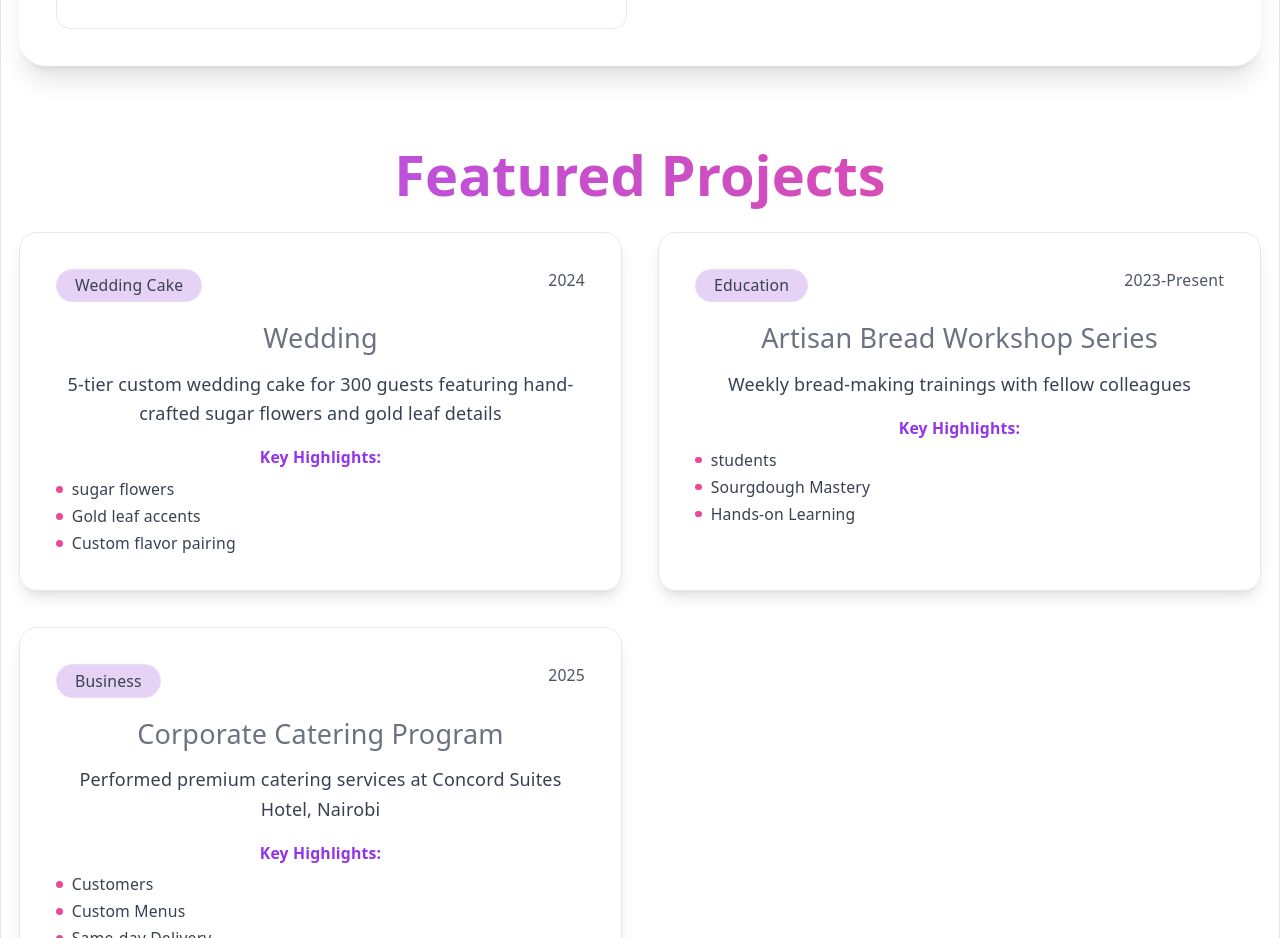
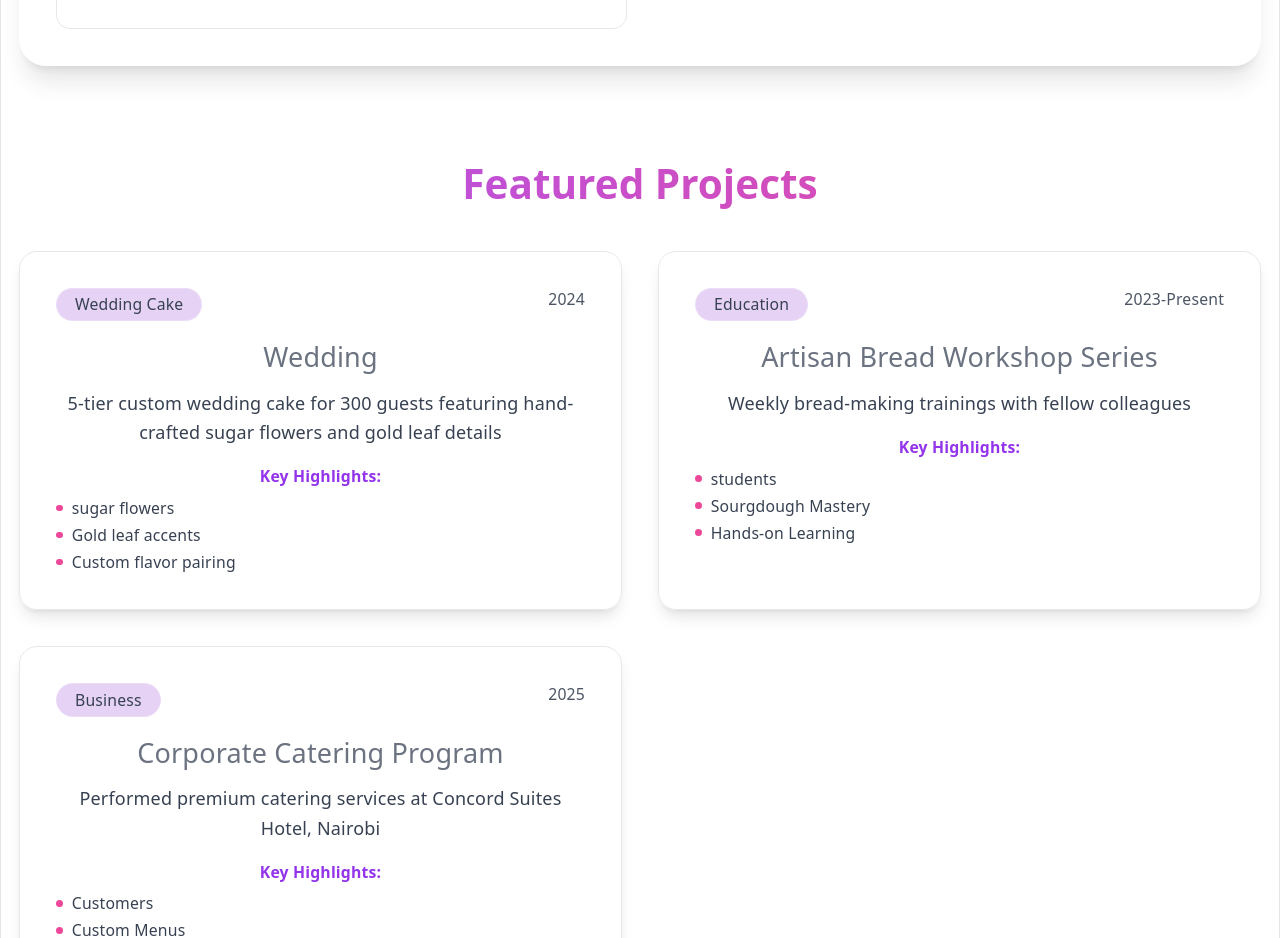
Before and after one commit to Congressman-bot/NjerisDelights, a React (Vite) app: page /skills in a window 1280 px wide. Shown: the part 1460-2398 px from the top of the page. Built offline with nearby package versions, Linux system fonts and the light colour scheme.

Commit message:
Updated email address and UI feature

```diff
--- a/src/pages/Contacts.jsx
+++ b/src/pages/Contacts.jsx
@@ -134,7 +134,7 @@ function Contacts() {
                                 </div>
                                 <div>
                                     <h3 className="flex align-left text-lg mb-1 text-gray-900 font-semibold">Email</h3>
-                                    <p className="text-gray-700">graceshiera@gmail.com</p>
+                                    <p className="text-gray-700">shierag04@gmail.com</p>
                                 </div>
                             </div>
                             <div className="flex items-start gap-4">
--- a/src/pages/Skills.jsx
+++ b/src/pages/Skills.jsx
@@ -100,7 +100,7 @@ function Skills(){
                 </div>
             </section>
             <section className="mx-4 my-8">
-                <h1 className="mb-5 p-5 bg-gradient-to-r from-purple-500 to-pink-500 font-semibold tracking-normal">Featured Projects</h1>
+                <h1 className="mb-5 p-5 bg-gradient-to-r from-purple-500 to-pink-500 font-semibold tracking-normal text-4xl">Featured Projects</h1>
                 <div className="grid md:grid-cols-2 gap-8">
                     {projects.map((project, index) => (
                         <div
```
